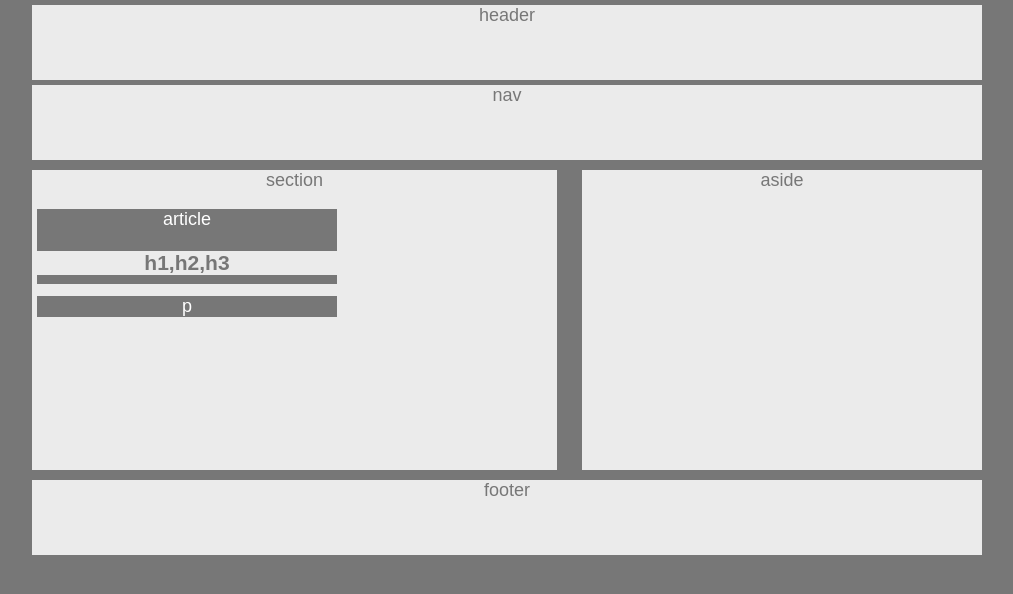
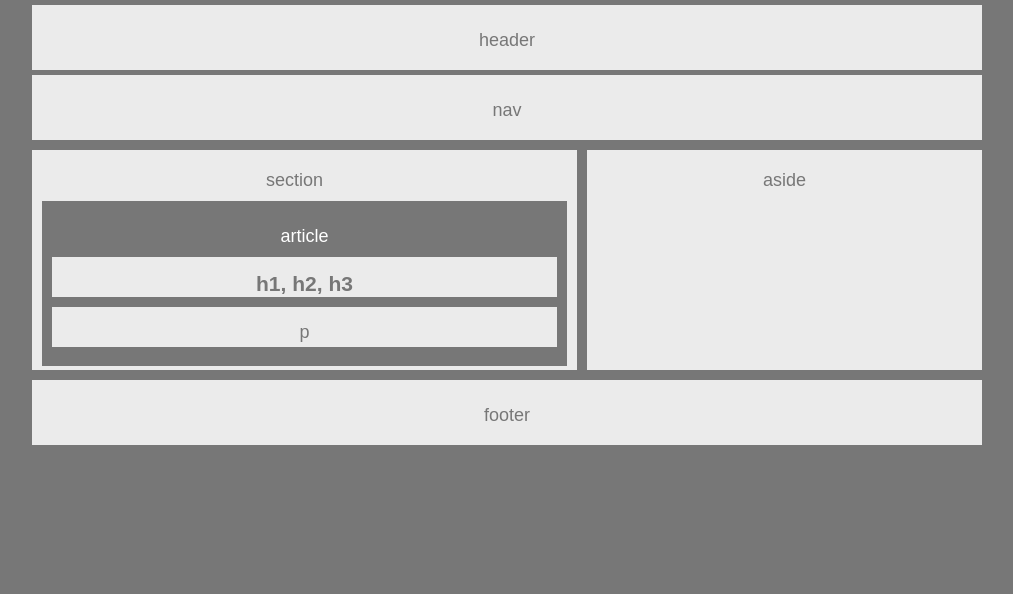
Before and after one commit to jrkerr2/HW-Wireframe2, a plain HTML site: page index.html in a window 1280 px wide. Shown: the whole page, without its empty margins (133-1146 px from the left). Drawn offline with Linux system fonts and the light colour scheme.

Commit message:
commit 2 friday

```diff
--- a/index.html
+++ b/index.html
@@ -20,10 +20,9 @@
 
         <section>section
 
-            <article>
+            <article>article
 
-                    <p>article</p>
-                    <h3>h1,h2,h3</h3>
+                    <h3>h1, h2, h3</h3>
                     <p>p</p>
 
             </article>
--- a/style.css
+++ b/style.css
@@ -17,39 +17,55 @@ body {
 }
 
 p {
-    color: white;
-    background-color: #777;
+    color: #777;
+    text-align: center;
+    margin: 10px;
+    height: 10px;
+    width: 475px;
+    padding: 15px;
+    background-color: #ebebeb;
+    display: block;
 
 
 }
 
 h3 {
     color: #777;
+    text-align: center;
+    margin: 10px;
+    height: 10px;
+    width: 475px;
+    padding: 15px;
     background-color: #ebebeb;
+    display: block;
 
 
 }
 
 header {
     text-align: center;
+    padding-top: 25px;
     background-color: #ebebeb;
-    height: 75px;
+    height: 40px;
     margin: 5px;
 }
 
 nav {
 
     text-align: center;
+    padding-top: 25px;
     background-color: #ebebeb;
-    height: 75px;
+    height: 40px;
     margin: 5px;
 }
 
 section {
     text-align: center;
+    padding-top: 20px;
+    padding-right: 20px;
     background-color: #ebebeb;
     width: 525px;
-    height: 300px;
+    height: 200px;
     margin: 5px;
     display: block;
     float: left;
@@ -57,9 +73,10 @@ section {
 
 aside {
     text-align: center;
+    padding-top: 20px;
     background-color: #ebebeb;
-    width: 400px;
-    height: 300px;
+    width: 395px;
+    height: 200px;
     margin: 5px;
     display: block;
     float: right;
@@ -68,11 +85,12 @@ aside {
 article {
 
     text-align: center;
+    padding-top: 25px;
     color: white;
     background-color: #777;
-    width: 300px;
-    height: 75px;
-    margin: 5px;
+    width: 525px;
+    height: 140px;
+    margin: 10px;
 
 }
 
@@ -83,8 +101,9 @@ article {
 
 footer {
     text-align: center;
+    padding-top: 25px;
     background-color: #ebebeb;
-    height: 75px;
+    height: 40px;
     margin: 5px;
     display: block;
 
```
